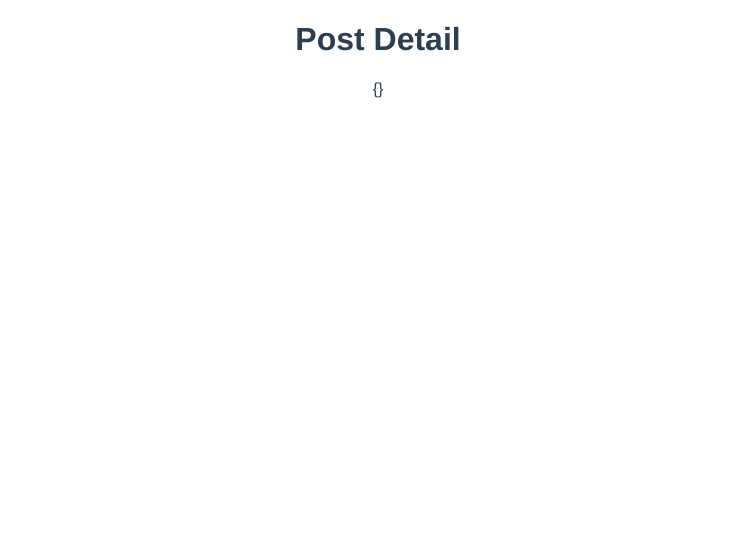
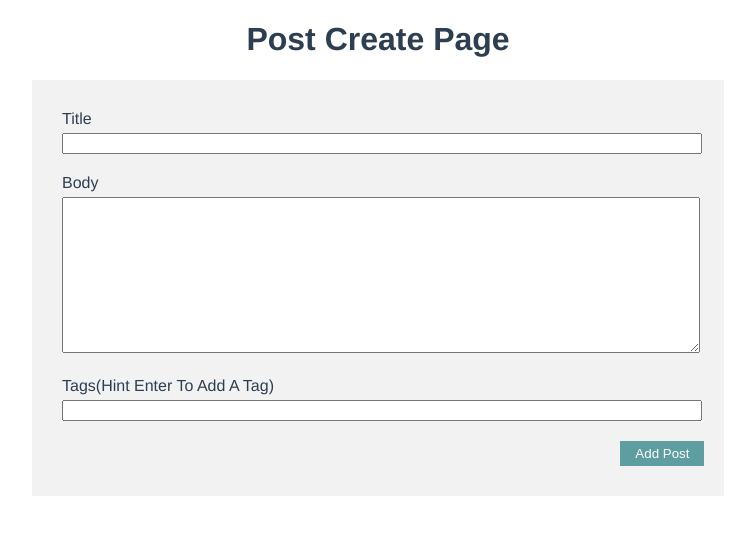
Before and after one commit to ChanHeinKyaw/Vue_JS, a Vue app in the folder Chapter_11/aync-in-composition-api/: page /posts/create in a window 1280 px wide. Shown: the top 534 px of the page, without its empty margins (262-1017 px from the left). Built offline with nearby package versions, Linux system fonts and the light colour scheme; no server answers.

Commit message:
lesson create post frontend

```diff
--- a/Chapter_11/aync-in-composition-api/src/router/index.js
+++ b/Chapter_11/aync-in-composition-api/src/router/index.js
@@ -1,6 +1,7 @@
 import { createRouter, createWebHistory } from 'vue-router'
 import HomeView from '../views/HomeView.vue'
 import Detail from '../views/Detail.vue'
+import Create from '../views/Create.vue'
 
 const routes = [
   {
@@ -13,6 +14,11 @@ const routes = [
     name: 'detail',
     component: Detail,
     props: true,
+  },
+  {
+    path: '/posts/create',
+    name: 'create',
+    component: Create,
   }
 ]
 
--- /dev/null
+++ b/Chapter_11/aync-in-composition-api/src/views/Create.vue
@@ -0,0 +1,114 @@
+<template>
+  <h1>Post Create Page</h1>
+  <form>
+    <div class="form-group">
+        <label for="title">Title</label>
+        <input type="text" v-model="title">
+    </div>
+
+    <div class="form-group">
+        <label for="body">Body</label>
+        <textarea name="body" rows="10" v-model="body"></textarea>
+    </div>
+
+    <div class="form-group">
+        <label for="tag">Tags(Hint Enter To Add A Tag)</label>
+        <input type="text" v-model="tag" @keydown.enter.prevent="handleKeydown">
+    </div>
+    <span v-for="tag in tags" :key="tag" class="pill">
+        {{ tag }}
+    </span>
+
+    <div class="btn">
+        <button>Add Post</button>
+    </div>
+  </form>
+</template>
+
+<script>
+import { ref } from 'vue'
+export default {
+    setup (){
+        let title = ref("");
+        let body = ref("");
+        let tag = ref("");
+        let tags = ref([]);
+
+        let handleKeydown = () => {
+            if(!tags.value.includes(tag.value)){
+                tags.value.push(tag.value);
+            }
+            tag.value = "";
+        }
+
+        return {
+            title,
+            body,
+            tag,
+            handleKeydown,
+            tags
+        }
+    }
+}
+</script>
+
+<style>
+    form{
+        width: 50%;
+        background-color: #F2F2F2;
+        margin: 0 auto;
+        padding: 30px;
+    }
+
+    label{
+        display: block;
+        text-align: left;
+        margin-bottom: 5px;
+    }
+
+    input{
+        width: 100%;
+    }
+
+    input:focus{
+        outline: 1px solid crimson;
+    }
+
+    textarea{
+        width: 100%;
+    }
+
+    textarea:focus{
+        outline: 1px solid crimson;
+    }
+
+    .form-group{
+        margin-bottom: 20px;
+    }
+    .btn{
+        margin-top: 20px;
+    }
+
+    button{
+        background-color: cadetblue;
+        border: none;
+        padding: 5px 15px;
+        color: white;
+        margin-right: -90%;
+        cursor: pointer;
+    }
+
+    button:hover{
+        background-color: #F2F2F2;
+        color: #000;
+        border: 1px solid cadetblue;
+        transition: 1s;
+    }
+
+    .pill{
+        background-color: #ddd;
+        padding: 5px 10px;
+        border-radius: 10%;
+        margin-right: 10px;
+    }
+</style>
```
